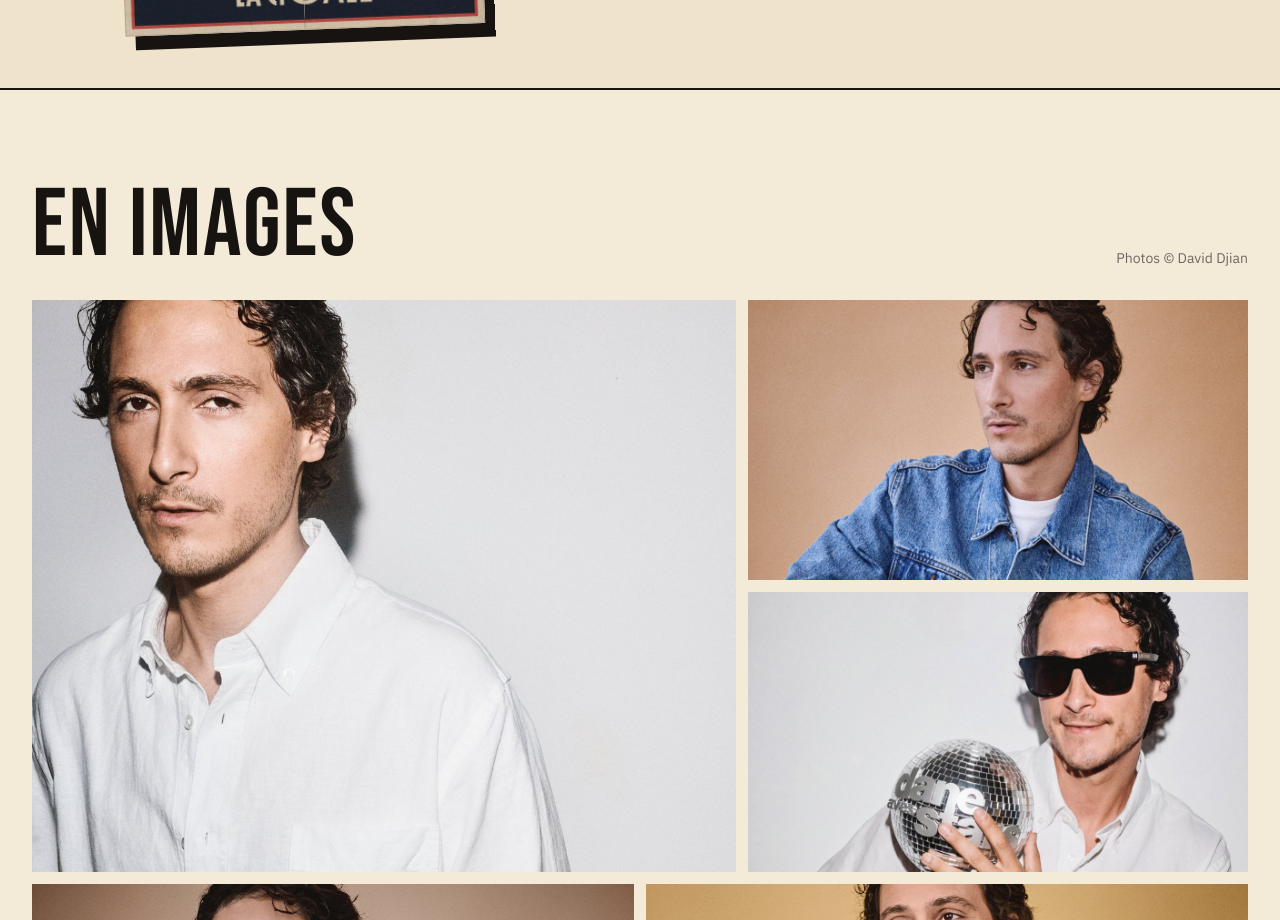
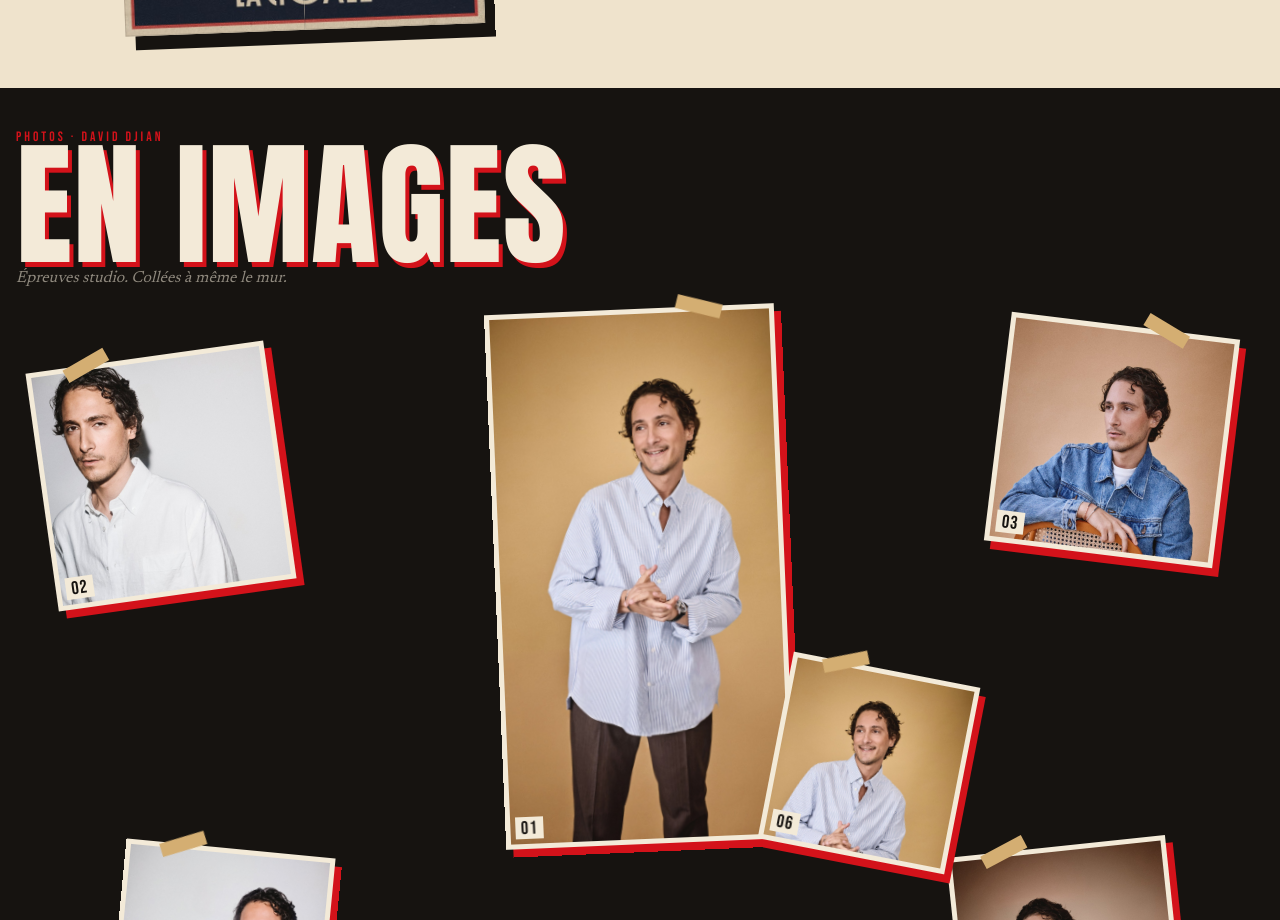
Before and after one commit to Aaronsar/samuel-bambi, a Next.js app: page / in a window 1280 px wide. Shown: the part 1880-2800 px from the top of the page. Built offline with nearby package versions, Linux system fonts and the light colour scheme.

Commit message:
Drop the italic hero line and rebuild En images as a paste-up.
The punch line is now condensed caps so it reads on the photo, and studio stills sit as taped prints instead of another polaroid rail.

Co-authored-by: Cursor <cursoragent@cursor.com>

```diff
--- a/app/globals.css
+++ b/app/globals.css
@@ -146,54 +146,208 @@ a {
   }
 }
 
-.photo-grid {
-  display: grid;
-  grid-template-columns: repeat(12, 1fr);
-  gap: 0.75rem;
+.prints {
+  background: var(--ink);
+  color: var(--paper);
+  border-block: 2px solid var(--ink);
+  overflow: hidden;
 }
 
-.photo-grid figure:nth-child(1) {
-  grid-column: span 7;
-  grid-row: span 2;
+.prints-inner {
+  position: relative;
+  max-width: 1400px;
+  margin: 0 auto;
+  padding: 2.2rem 1rem 2.8rem;
 }
 
-.photo-grid figure:nth-child(2) {
-  grid-column: span 5;
+.prints-kicker {
+  font-family: var(--font-bebas), sans-serif;
+  font-size: 0.85rem;
+  letter-spacing: 0.22em;
+  text-transform: uppercase;
+  color: var(--red);
 }
 
-.photo-grid figure:nth-child(3) {
-  grid-column: span 5;
+.prints-title {
+  font-family: var(--font-anton), sans-serif;
+  font-size: clamp(3.4rem, 12vw, 8.5rem);
+  line-height: 0.8;
+  text-transform: uppercase;
+  letter-spacing: 0.01em;
+  color: var(--paper);
+  text-shadow: 4px 5px 0 var(--red);
+  margin: 0.2rem 0 0.4rem;
 }
 
-.photo-grid figure:nth-child(4),
-.photo-grid figure:nth-child(5) {
-  grid-column: span 6;
+.prints-note {
+  font-family: var(--font-newsreader), Georgia, serif;
+  font-style: italic;
+  opacity: 0.55;
+  margin-bottom: 1.2rem;
 }
 
-.photo-grid figure img {
-  transition: transform 0.7s ease;
+.prints-wall {
+  position: relative;
+  min-height: min(88vw, 780px);
 }
 
-.photo-grid figure:hover img {
-  transform: scale(1.06);
+.print {
+  position: absolute;
+  z-index: 1;
+  margin: 0;
+  background: var(--paper);
+  padding: 5px;
+  box-shadow: 7px 8px 0 var(--red);
+  transform-origin: center;
+}
+
+.print::before {
+  content: "";
+  position: absolute;
+  top: -7px;
+  left: 16%;
+  z-index: 2;
+  width: 46px;
+  height: 14px;
+  background: color-mix(in srgb, var(--ocre) 72%, var(--paper));
+  transform: rotate(-22deg);
+}
+
+.print img {
+  display: block;
+  width: 100%;
+  height: auto;
+}
+
+.print figcaption {
+  position: absolute;
+  left: 10px;
+  bottom: 10px;
+  font-family: var(--font-bebas), sans-serif;
+  font-size: 1.15rem;
+  line-height: 1;
+  letter-spacing: 0.06em;
+  color: var(--ink);
+  background: var(--paper);
+  padding: 0.15rem 0.35rem 0.05rem;
+}
+
+.print:nth-child(1) {
+  left: 50%;
+  top: 0;
+  z-index: 4;
+  width: min(34vw, 290px);
+  transform: translateX(-50%) rotate(-2.4deg);
+}
+
+.print:nth-child(1)::before {
+  left: auto;
+  right: 18%;
+  transform: rotate(16deg);
+}
+
+.print:nth-child(2) {
+  left: 2%;
+  top: 6%;
+  width: min(28vw, 240px);
+  transform: rotate(-8deg);
+}
+
+.print:nth-child(3) {
+  right: 3%;
+  top: 2%;
+  width: min(27vw, 230px);
+  transform: rotate(7deg);
+}
+
+.print:nth-child(3)::before {
+  left: auto;
+  right: 22%;
+  transform: rotate(24deg);
+}
+
+.print:nth-child(4) {
+  left: 8%;
+  bottom: 4%;
+  z-index: 5;
+  width: min(24vw, 210px);
+  transform: rotate(5.5deg);
+}
+
+.print:nth-child(5) {
+  right: 7%;
+  bottom: 3%;
+  width: min(26vw, 220px);
+  transform: rotate(-6deg);
+}
+
+.print:nth-child(6) {
+  right: 24%;
+  top: 46%;
+  z-index: 6;
+  width: min(22vw, 190px);
+  transform: rotate(11deg);
+}
+
+.print:hover {
+  z-index: 8;
 }
 
 @media (max-width: 800px) {
-  .photo-grid {
-    grid-template-columns: 1fr 1fr;
+  .prints-inner {
+    padding: 1.8rem 1rem 2.2rem;
   }
 
-  .photo-grid figure:nth-child(1) {
-    grid-column: span 2;
-    grid-row: auto;
+  .prints-wall {
+    min-height: 0;
+    display: flex;
+    flex-direction: column;
+    align-items: center;
+    padding-bottom: 1.5rem;
   }
 
-  .photo-grid figure:nth-child(n) {
-    grid-column: span 1;
+  .print {
+    position: relative;
+    left: auto;
+    right: auto;
+    top: auto;
+    bottom: auto;
+    width: min(78vw, 280px);
+    margin-top: -1.8rem;
   }
 
-  .photo-grid figure:nth-child(1) {
-    grid-column: span 2;
+  .print:nth-child(1) {
+    width: min(62vw, 240px);
+    margin-top: 0;
+    transform: rotate(-2deg);
+  }
+
+  .print:nth-child(2) {
+    align-self: flex-start;
+    margin-left: 2%;
+    transform: rotate(-7deg);
+  }
+
+  .print:nth-child(3) {
+    align-self: flex-end;
+    margin-right: 2%;
+    transform: rotate(6deg);
+  }
+
+  .print:nth-child(4) {
+    align-self: flex-start;
+    margin-left: 10%;
+    transform: rotate(4deg);
+  }
+
+  .print:nth-child(5) {
+    align-self: flex-end;
+    margin-right: 8%;
+    transform: rotate(-5deg);
+  }
+
+  .print:nth-child(6) {
+    transform: rotate(8deg);
   }
 }
 
@@ -385,20 +539,23 @@ a.ticket.ticket-ghost-light:hover {
 
 .poster-tag {
   font-family: var(--font-bebas), sans-serif;
-  margin-top: 0.2rem;
+  display: inline-block;
+  margin-top: 1.05rem;
+  padding-top: 0.55rem;
+  border-top: 1px solid color-mix(in srgb, var(--paper) 38%, transparent);
   font-size: clamp(0.8rem, 1.8vw, 1.1rem);
   letter-spacing: 0.16em;
   text-transform: uppercase;
 }
 
 .poster-punch {
-  font-family: var(--font-newsreader), Georgia, serif;
-  font-style: italic;
-  margin-top: 0.35rem;
-  font-size: clamp(0.92rem, 1.9vw, 1.2rem);
-  letter-spacing: 0.01em;
-  color: var(--ocre);
-  text-shadow: 1px 1px 0 var(--ink);
+  font-family: var(--font-bebas), sans-serif;
+  margin-top: 0.4rem;
+  font-size: clamp(1.05rem, 2.5vw, 1.5rem);
+  letter-spacing: 0.14em;
+  text-transform: uppercase;
+  color: var(--paper);
+  text-shadow: 2px 2px 0 var(--ink);
 }
 
 .poster-actions {
@@ -935,8 +1092,7 @@ a.ticket.ticket-ghost-light:hover {
     transition: none;
   }
 
-  .date-card:hover,
-  .photo-grid figure:hover img {
+  .date-card:hover {
     transform: none;
   }
 }
--- a/app/page.tsx
+++ b/app/page.tsx
@@ -1,14 +1,9 @@
-import Image from "next/image";
 import DatesList from "@/components/DatesList";
 import Hero from "@/components/Hero";
 import InstaRail from "@/components/InstaRail";
+import PhotosWall from "@/components/PhotosWall";
 import SpectacleBlock from "@/components/SpectacleBlock";
-import {
-  bookingUrl,
-  contacts,
-  photos,
-  tiktokUrl,
-} from "@/lib/content";
+import { bookingUrl, contacts, tiktokUrl } from "@/lib/content";
 
 export default function Home() {
   return (
@@ -21,27 +16,7 @@ export default function Home() {
 
       <SpectacleBlock />
 
-      <section id="photos" className="mx-auto max-w-[1400px] px-4 py-16 md:px-8 md:py-24">
-        <div className="mb-8 flex items-end justify-between gap-4">
-          <h2 className="font-display text-[clamp(3rem,8vw,6rem)] leading-[0.85]">
-            En images
-          </h2>
-          <p className="text-sm opacity-60">Photos © David Djian</p>
-        </div>
-        <div className="photo-grid">
-          {photos.map((photo) => (
-            <figure key={photo.src} className="relative min-h-[280px] overflow-hidden bg-paper-2">
-              <Image
-                src={photo.src}
-                alt={photo.alt}
-                fill
-                sizes="(max-width: 800px) 100vw, 50vw"
-                className="object-cover"
-              />
-            </figure>
-          ))}
-        </div>
-      </section>
+      <PhotosWall />
 
       <section id="insta" className="border-y-2 border-ink bg-paper-2">
         <div className="mx-auto max-w-[1400px] px-4 py-12 md:px-8 md:py-16">
--- /dev/null
+++ b/components/PhotosWall.tsx
@@ -0,0 +1,30 @@
+import Image from "next/image";
+import { photos } from "@/lib/content";
+
+export default function PhotosWall() {
+  return (
+    <section id="photos" className="prints">
+      <div className="prints-inner">
+        <p className="prints-kicker">Photos · David Djian</p>
+        <h2 className="prints-title">En images</h2>
+        <p className="prints-note">Épreuves studio. Collées à même le mur.</p>
+        <div className="prints-wall">
+          {photos.map((photo, i) => (
+            <figure key={photo.src} className="print">
+              <Image
+                src={photo.src}
+                alt={photo.alt}
+                width={photo.width}
+                height={photo.height}
+                sizes="(max-width: 800px) 78vw, 30vw"
+              />
+              <figcaption aria-hidden="true">
+                {String(i + 1).padStart(2, "0")}
+              </figcaption>
+            </figure>
+          ))}
+        </div>
+      </div>
+    </section>
+  );
+}
--- a/lib/content.ts
+++ b/lib/content.ts
@@ -336,29 +336,40 @@ export const dates: ShowDate[] = [
 
 export const photos = [
   {
+    src: "/photos/hero.jpg",
+    alt: "Samuel Bambi, chemise rayée sur fond ocre, en pied",
+    width: 1200,
+    height: 2250,
+  },
+  {
     src: "/photos/portrait.jpg",
     alt: "Samuel Bambi, portrait chemise blanche",
-    className: "span-2",
+    width: 1100,
+    height: 1100,
   },
   {
     src: "/photos/denim.jpg",
     alt: "Samuel Bambi en veste en jean",
-    className: "",
+    width: 1100,
+    height: 1100,
   },
   {
     src: "/photos/trophee.jpg",
     alt: "Samuel Bambi avec le trophée de Danse avec les stars",
-    className: "",
+    width: 1100,
+    height: 1100,
   },
   {
     src: "/photos/chaise.jpg",
     alt: "Samuel Bambi assis sur une chaise",
-    className: "",
+    width: 1100,
+    height: 1100,
   },
   {
     src: "/photos/ocre.jpg",
     alt: "Samuel Bambi, chemise rayée sur fond ocre",
-    className: "",
+    width: 1100,
+    height: 1100,
   },
 ];
 
```
